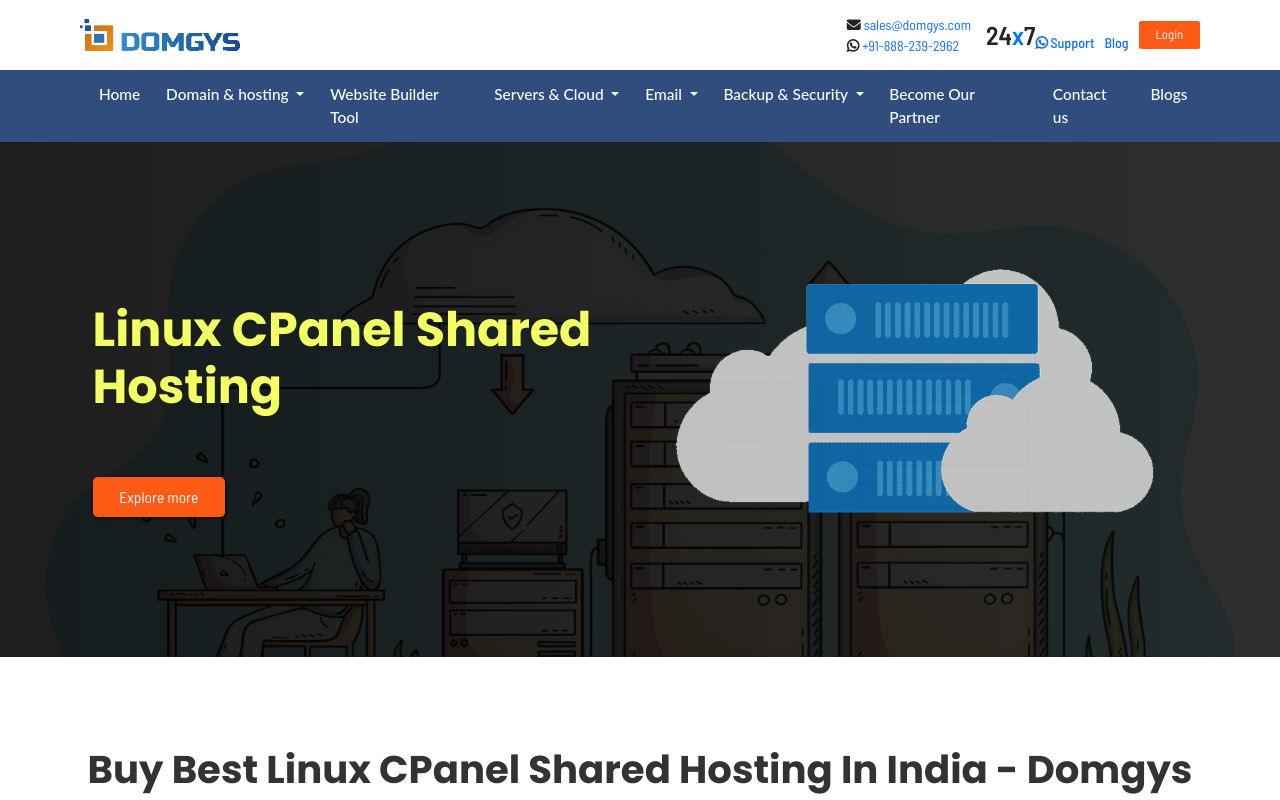
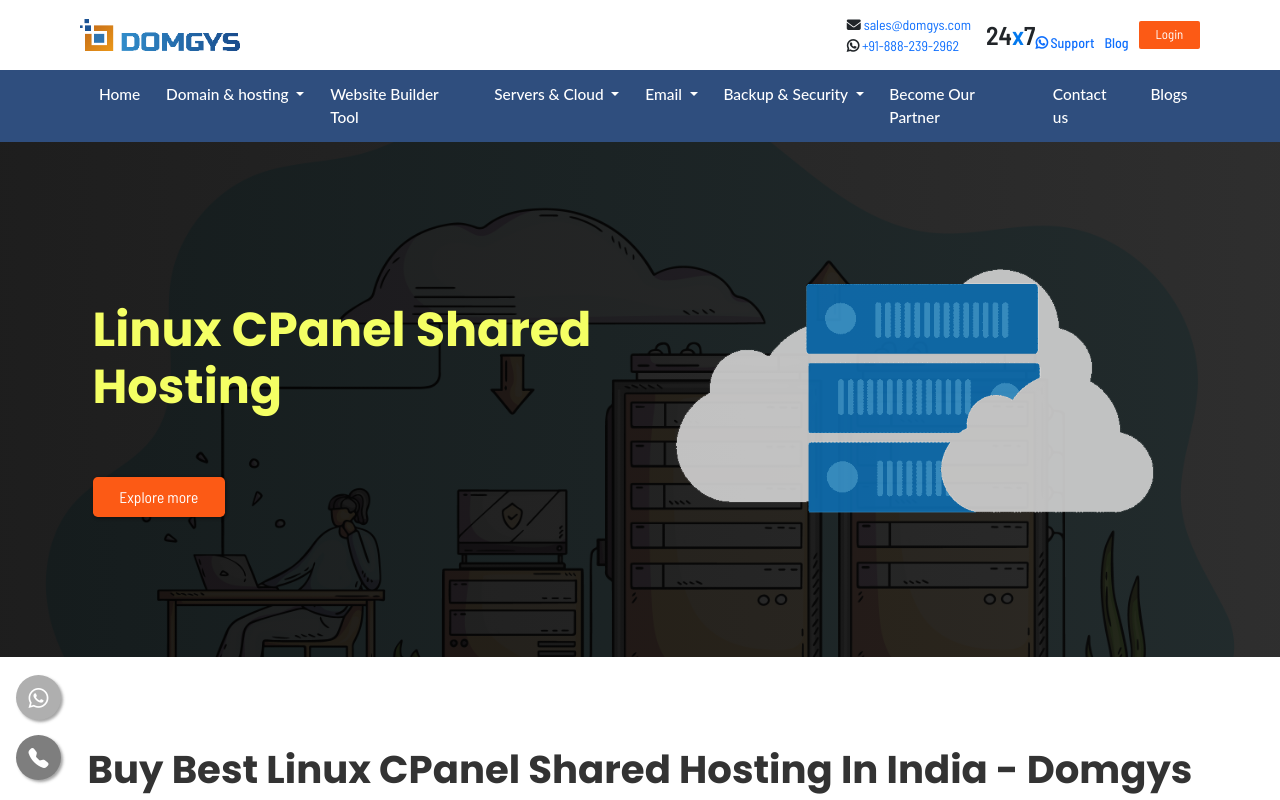
Before and after one commit to DevelopmentRaahi/shared-hosting, a plain HTML site: page shared-hosting.html in a window 1280 px wide. Shown: the top 800 px of the page. Drawn offline with nearby package versions, Linux system fonts and the light colour scheme.

Commit message:
update whatsapp

```diff
--- a/assests/scss/main.scss
+++ b/assests/scss/main.scss
@@ -824,3 +824,54 @@ $add_cart_color:#4e84c6;
         }
     }
 }
+
+//whatsap chat
+.whatsap_button {
+  display: grid;
+  align-items: center;
+  justify-content: center;
+  opacity: 0.9;
+  transition: all 0.5s;
+  z-index: 300;
+  &:hover {
+    opacity: 1;
+    transition: all 0.5s;
+  }
+
+  .float {
+    position: fixed;
+    width: 45px;
+    height: 45px;
+    bottom: 20px;
+    left: 16px;
+    background-color: #25d366;
+    color: #fff;
+    border-radius: 50px;
+    text-align: center;
+    font-size: 20px;
+    box-shadow: 2px 2px 3px #999;
+    z-index: 300;
+    display: grid;
+    filter: grayscale(100);
+
+    &:hover {
+      filter: grayscale(0);
+    }
+  }
+  .call_icon {
+    transition: all 0.5s;
+    background-color: #0787bd;
+    &:hover {
+      .bi-telephone-fill {
+        transform: rotate(135deg);
+        transition: all 0.5s;
+      }
+    }
+  }
+  .top-1 {
+    bottom: 80px;
+  }
+  .my-float {
+    align-self: center;
+  }
+}
--- a/shared-hosting.html
+++ b/shared-hosting.html
@@ -666,6 +666,16 @@ Manage Your Website Seamlessly with CPanel Shared Hosting - Because Reliable Hos
     </div>
 
     <!-- faq section end -->
+<!-- whatshap btn -->
+
+     <div class="whatsap_button">
+        <a href="tel:918882392962" class="float call_icon" target="_blank">
+        <i class="bi bi-telephone-fill my-float "></i>
+        </a>
+        <a href="https://wa.me/918882392962" class="float top-1" target="_blank">
+        <i class="bi bi-whatsapp my-float"></i>
+        </a>
+     </div>
 
     <!-- footer start -->
 
```
Also changed, not shown: assests/scss/main.css, 1 other file.
